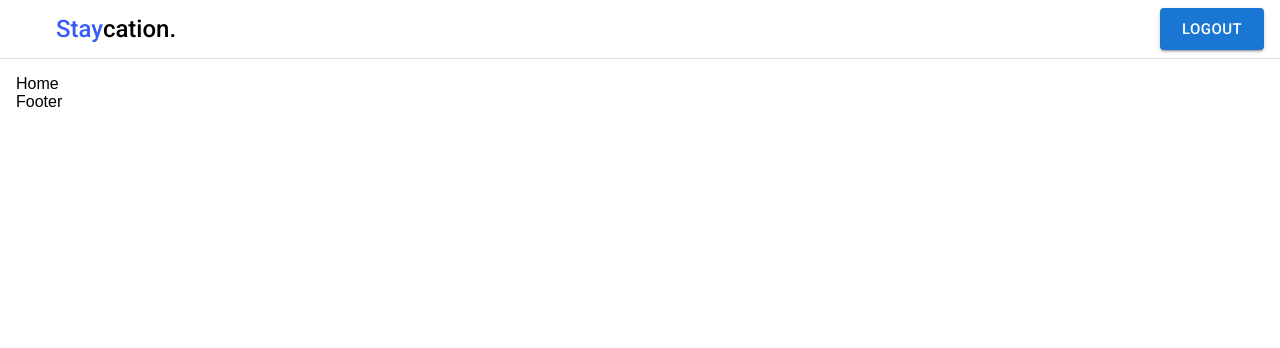
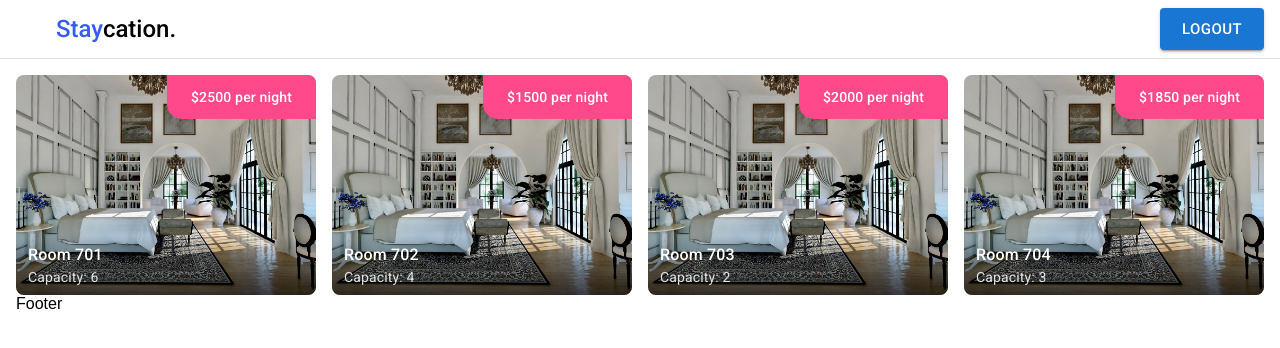
Before and after one commit to MohamedEl-hussainey29/HMS, a React (Vite) app: page / in a window 1280 px wide. Shown: the top 348 px of the page. Built offline with nearby package versions, Linux system fonts and the light colour scheme.

Commit message:
adding Room Card and Bread Crumbs shared components

```diff
--- /dev/null
+++ b/src/modules/Shared/BreadCrumbs/BreadCrumbs.tsx
@@ -0,0 +1,62 @@
+import { Box, Breadcrumbs, Link as MuiLink, Typography } from "@mui/material";
+import { Link as RouterLink, useLocation } from "react-router-dom";
+
+const ROUTE_LABELS: Record<string, string> = {
+  "explore-rooms": "Explore",
+  "room-details": "Room Details",
+  "favourites": "Favourites",
+};
+
+export default function BreadCrumbs() {
+  const location = useLocation();
+  const pathSegments = location.pathname.split("/").filter(Boolean);
+
+  const visibleSegments = pathSegments.filter((_, index) => {
+    const prevSegment = pathSegments[index - 1];
+    return prevSegment !== "room-details";
+  });
+
+  return (
+    <Box sx={{ px: 3, py: 2 }}>
+      <Breadcrumbs
+        aria-label="breadcrumb"
+        separator="/"
+        sx={{ fontSize: "14px", color: "text.secondary" }}
+      >
+        <MuiLink
+          component={RouterLink}
+          to="/"
+          underline="none"
+          sx={{ color: "text.secondary", fontSize: "14px" }}
+        >
+          Home
+        </MuiLink>
+
+        {visibleSegments.map((segment, index) => {
+          const isLast = index === visibleSegments.length - 1;
+          const to = "/" + visibleSegments.slice(0, index + 1).join("/");
+          const label = ROUTE_LABELS[segment] ?? segment;
+
+          return isLast ? (
+            <Typography
+              key={to}
+              sx={{ fontSize: "14px", color: "#152C5B" , fontWeight: 500 }}
+            >
+              {label}
+            </Typography>
+          ) : (
+            <MuiLink
+              key={to}
+              component={RouterLink}
+              to={to}
+              underline="none"
+              sx={{ color: "text.secondary", fontSize: "14px" }}
+            >
+              {label}
+            </MuiLink>
+          );
+        })}
+      </Breadcrumbs>
+    </Box>
+  );
+}
--- /dev/null
+++ b/src/modules/Shared/RoomCard/RoomCard.tsx
@@ -0,0 +1,115 @@
+import { Box, IconButton, Typography } from "@mui/material";
+import FavoriteIcon from "@mui/icons-material/Favorite";
+import VisibilityOutlinedIcon from "@mui/icons-material/VisibilityOutlined";
+import { useNavigate } from "react-router-dom";
+
+export interface Room {
+  _id: string;
+  roomNumber: string;
+  price: number;
+  capacity: number;
+  discount: number;
+  facilities: { _id: string; name: string }[];
+  createdBy: { _id: string; userName: string };
+  images: string[];
+  createdAt: string;
+  updatedAt: string;
+}
+
+interface RoomCardProps {
+  room: Room;
+}
+
+export default function RoomCard({ room }: RoomCardProps) {
+  const navigate = useNavigate();
+  return (
+    <Box
+      sx={{
+        borderRadius: 2,
+        overflow: "hidden",
+        border: "0",
+        position: "relative",
+        cursor: "pointer",
+        "&:hover .hover-overlay": { opacity: 1 },
+      }}
+    >
+      <Box
+        component="img"
+        src={room.images[0]}
+        alt={`Room ${room.roomNumber}`}
+        sx={{width: "100%", height: 220, objectFit: "cover", display: "block"}}
+      />
+
+      {/* Hover overlay */}
+      <Box
+        className="hover-overlay"
+        sx={{
+          position: "absolute",
+          inset: 0,
+          bgcolor: "rgba(0,0,0,0.3)",
+          opacity: 0,
+          transition: "opacity 0.25s ease",
+          display: "flex",
+          alignItems: "center",
+          justifyContent: "center",
+          gap: 2,
+        }}
+      >
+        <IconButton
+          sx={{
+            color: "#FFF",
+            transition: "all 0.2s ease",
+          }}
+          onClick={()=> navigate(`/room-details/${room._id}`)}
+        >
+          <VisibilityOutlinedIcon fontSize="large" />
+        </IconButton>
+
+        <IconButton
+          sx={{
+            color: "#FFF",
+            transition: "all 0.2s ease",
+          }}
+        >
+          <FavoriteIcon fontSize="large" />
+        </IconButton>
+      </Box>
+
+      <Box
+        sx={{
+          position: "absolute",
+          top: 0,
+          right: 0,
+          bgcolor: "#FF498B",
+          color: "#fff",
+          px: 3,
+          py: 1.5,
+          borderBottomLeftRadius: "15px",
+        }}
+      >
+        <Typography variant="body2" sx={{ fontWeight: 500 }}>
+          ${room.price} per night
+        </Typography>
+      </Box>
+
+      <Box
+        sx={{
+          position: "absolute",
+          bottom: 0,
+          left: 0,
+          right: 0,
+          px: 1.5,
+          py: 1,
+          background: "linear-gradient(to top, rgba(0,0,0,0.7), transparent)",
+        }}
+      >
+        <Typography variant="body1" sx={{ color: "#fff", fontWeight: 500 }}>
+          Room {room.roomNumber}
+        </Typography>
+        <Typography variant="body2" sx={{ color: "rgba(255,255,255,0.85)" }}>
+          Capacity: {room.capacity}
+        </Typography>
+      </Box>
+    </Box>
+  );
+}
--- a/src/modules/User/Favourites/components/FavList.tsx
+++ b/src/modules/User/Favourites/components/FavList.tsx
@@ -1,6 +1,26 @@
+import { Box, Typography } from "@mui/material";
+import BreadCrumbs from "../../../Shared/BreadCrumbs/BreadCrumbs";
 
 export default function FavList() {
   return (
-    <div>FavList</div>
+    <>
+      <Box
+        sx={{
+          display: "flex",
+          alignItems: "center",
+          justifyContent: "space-between",
+          px: 4,
+          py: 2,
+        }}
+      >
+        <BreadCrumbs />
+        <Typography
+          variant="h4"
+          sx={{ fontWeight: 700, color: "#152C5B", textAlign: "center", flex: 1 }}
+        >
+          Your Favorites
+        </Typography>
+      </Box>
+    </>
   )
 }
--- a/src/modules/User/LandingPage/components/Home.tsx
+++ b/src/modules/User/LandingPage/components/Home.tsx
@@ -1,6 +1,82 @@
+import {Grid} from "@mui/material";
+import RoomCard from "../../../Shared/RoomCard/RoomCard";
+import roomImage from "../../../../assets/images/old-money-style-bedroom@2x.jpg"
+
+export interface Room {
+  _id: string;
+  roomNumber: string;
+  price: number;
+  capacity: number;
+  discount: number;
+  facilities: { _id: string; name: string }[];
+  createdBy: { _id: string; userName: string };
+  images: string[];
+  createdAt: string;
+  updatedAt: string;
+}
+
+
 
 export default function Home() {
+  const rooms = [
+  {
+    _id: "6a27123b74cb50ccc74c65fd",
+    roomNumber: "701",
+    price: 2500,
+    capacity: 6,
+    discount: 19,
+    facilities: [],
+    createdBy: { _id: "69f50dd984cd475a059952d5", userName: "bassant" },
+    images: [roomImage],
+    createdAt: "2026-06-08T19:04:27.185Z",
+    updatedAt: "2026-06-14T15:50:33.371Z",
+  },
+  {
+    _id: "6a27123b74cb50ccc74c65fd",
+    roomNumber: "702",
+    price: 1500,
+    capacity: 4,
+    discount: 8,
+    facilities: [],
+    createdBy: { _id: "69f50dd984cd475a059952d5", userName: "bassant" },
+    images: [roomImage],
+    createdAt: "2026-06-08T19:04:27.185Z",
+    updatedAt: "2026-06-14T15:50:33.371Z",
+  },
+  {
+    _id: "6a27123b74cb50ccc74c65fd",
+    roomNumber: "703",
+    price: 2000,
+    capacity: 2,
+    discount: 15,
+    facilities: [],
+    createdBy: { _id: "69f50dd984cd475a059952d5", userName: "bassant" },
+    images: [roomImage],
+    createdAt: "2026-06-08T19:04:27.185Z",
+    updatedAt: "2026-06-14T15:50:33.371Z",
+  },
+  {
+    _id: "6a27123b74cb50ccc74c65fd",
+    roomNumber: "704",
+    price: 1850,
+    capacity: 3,
+    discount: 12,
+    facilities: [],
+    createdBy: { _id: "69f50dd984cd475a059952d5", userName: "bassant" },
+    images: [roomImage],
+    createdAt: "2026-06-08T19:04:27.185Z",
+    updatedAt: "2026-06-14T15:50:33.371Z",
+  },
+];
   return (
-    <div>Home</div>
+    <>
+      <Grid container spacing={2}>
+        {rooms.map((room) => (
+          <Grid key={room.roomNumber} size={{ xs: 12, sm: 6, md: 3 }}>
+            <RoomCard room={room} />
+          </Grid>
+        ))}
+      </Grid>
+    </>
   )
 }
--- a/src/modules/User/Rooms/components/ExploreRooms/ExploreRooms.tsx
+++ b/src/modules/User/Rooms/components/ExploreRooms/ExploreRooms.tsx
@@ -1,6 +1,26 @@
+import { Box, Typography } from "@mui/material";
+import BreadCrumbs from "../../../../Shared/BreadCrumbs/BreadCrumbs";
 
-export default function ExploreRooms() {
+export default function ExploereRooms() {
   return (
-    <div>ExploreRooms</div>
+    <>
+      <Box
+        sx={{
+          display: "flex",
+          alignItems: "center",
+          justifyContent: "space-between",
+          px: 4,
+          py: 2,
+        }}
+      >
+        <BreadCrumbs />
+        <Typography
+          variant="h4"
+          sx={{ fontWeight: 700, color: "#152C5B", textAlign: "center", flex: 1 }}
+        >
+          Explore All Rooms
+        </Typography>
+      </Box>
+    </>
   )
 }
--- a/src/modules/User/Rooms/components/RoomDetails/RoomDetails.tsx
+++ b/src/modules/User/Rooms/components/RoomDetails/RoomDetails.tsx
@@ -1,6 +1,26 @@
+import { Box, Typography } from "@mui/material";
+import BreadCrumbs from "../../../../Shared/BreadCrumbs/BreadCrumbs";
 
 export default function RoomDetails() {
   return (
-    <div>RoomDetails</div>
+    <>
+      <Box
+        sx={{
+          display: "flex",
+          alignItems: "center",
+          justifyContent: "space-between",
+          px: 4,
+          py: 2,
+        }}
+      >
+        <BreadCrumbs />
+        <Typography
+          variant="h4"
+          sx={{ fontWeight: 700, color: "#152C5B", textAlign: "center", flex: 1 }}
+        >
+          Room Details
+        </Typography>
+      </Box>
+    </>
   )
 }
```
Also changed, not shown: src/assets/images/old-money-style-bedroom@2x.jpg (added).
